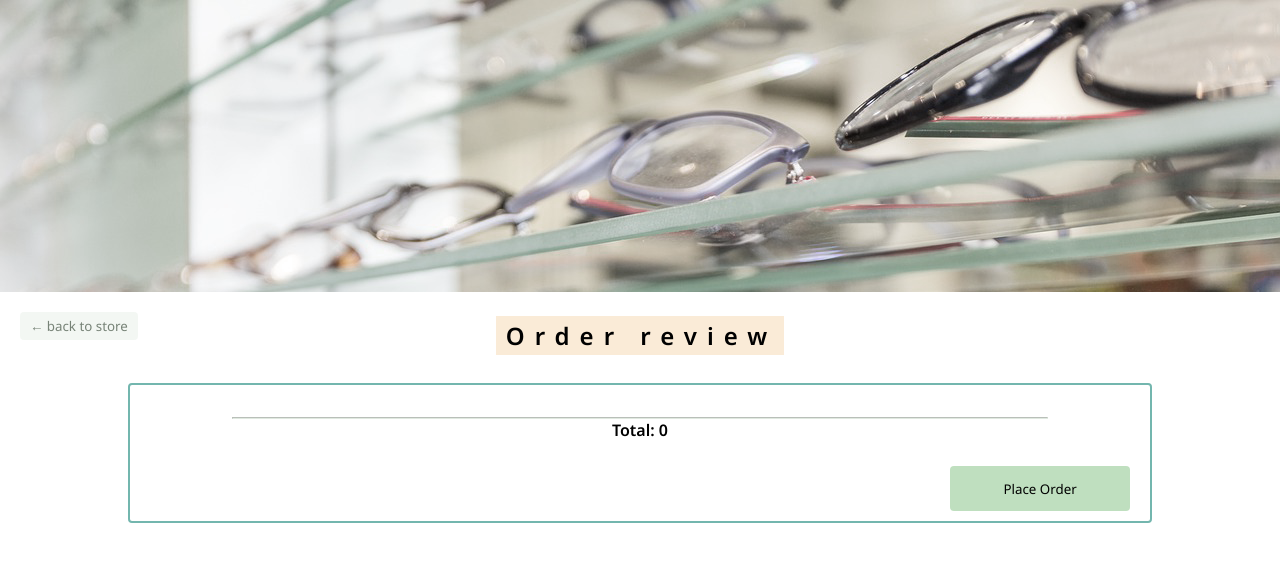
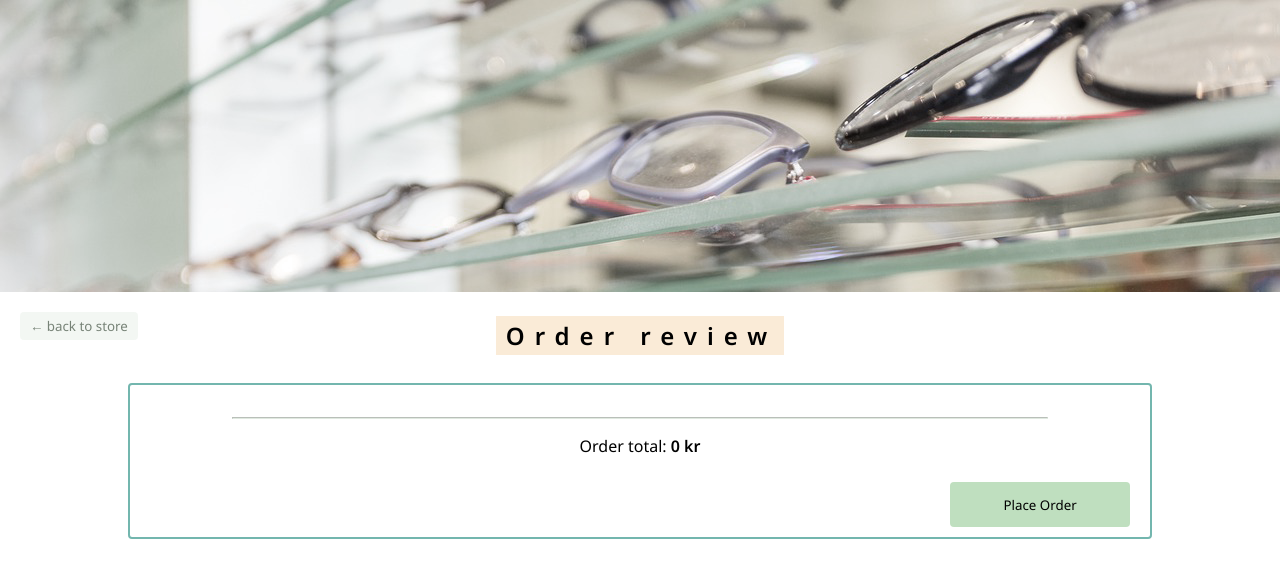
Before and after one commit to heinanX/checkoutSession-stripe, a React (Vite) app in the folder client/: page /checkout in a window 1280 px wide. Shown: the top 578 px of the page. Built offline with nearby package versions, Linux system fonts and the light colour scheme.

Commit message:
client: checkout css

```diff
--- a/client/src/pages/CheckOut/CheckOut.css
+++ b/client/src/pages/CheckOut/CheckOut.css
@@ -38,6 +38,7 @@
     margin: 1em 4em;
     position: relative;
     padding-bottom: 80px ;
+    margin-bottom: 3em;
 }
 
 .cart-review ul {
@@ -74,3 +75,7 @@
     color: whitesmoke;
     background-color: rgb(152, 165, 152);
 }
+
+.order-total-sum {
+    padding-top: 1em;
+}
--- a/client/src/pages/CheckOut/CheckOut.tsx
+++ b/client/src/pages/CheckOut/CheckOut.tsx
@@ -10,7 +10,6 @@ const CheckOut = () => {
 
   useEffect(() => {
     setCartFromLS()
-
   }, [])
 
   const totalPrice = () => {
@@ -34,10 +33,9 @@ const CheckOut = () => {
             {cart.map((element, index) => (
               <OrderReview key={index} cartItem={element} />
             ))}
-
           </ul>
           <hr style={{ width: '80%', borderColor: 'rgba(194, 213, 194, 0.5' }} />
-          <h4>Total: {totalPrice()}</h4>
+          <p className="order-total-sum">Order total:<b> {totalPrice()} kr</b></p>
           <button className="confirm-order-btn">Place Order</button>
         </div>
         <Link to={'/'}>
```
